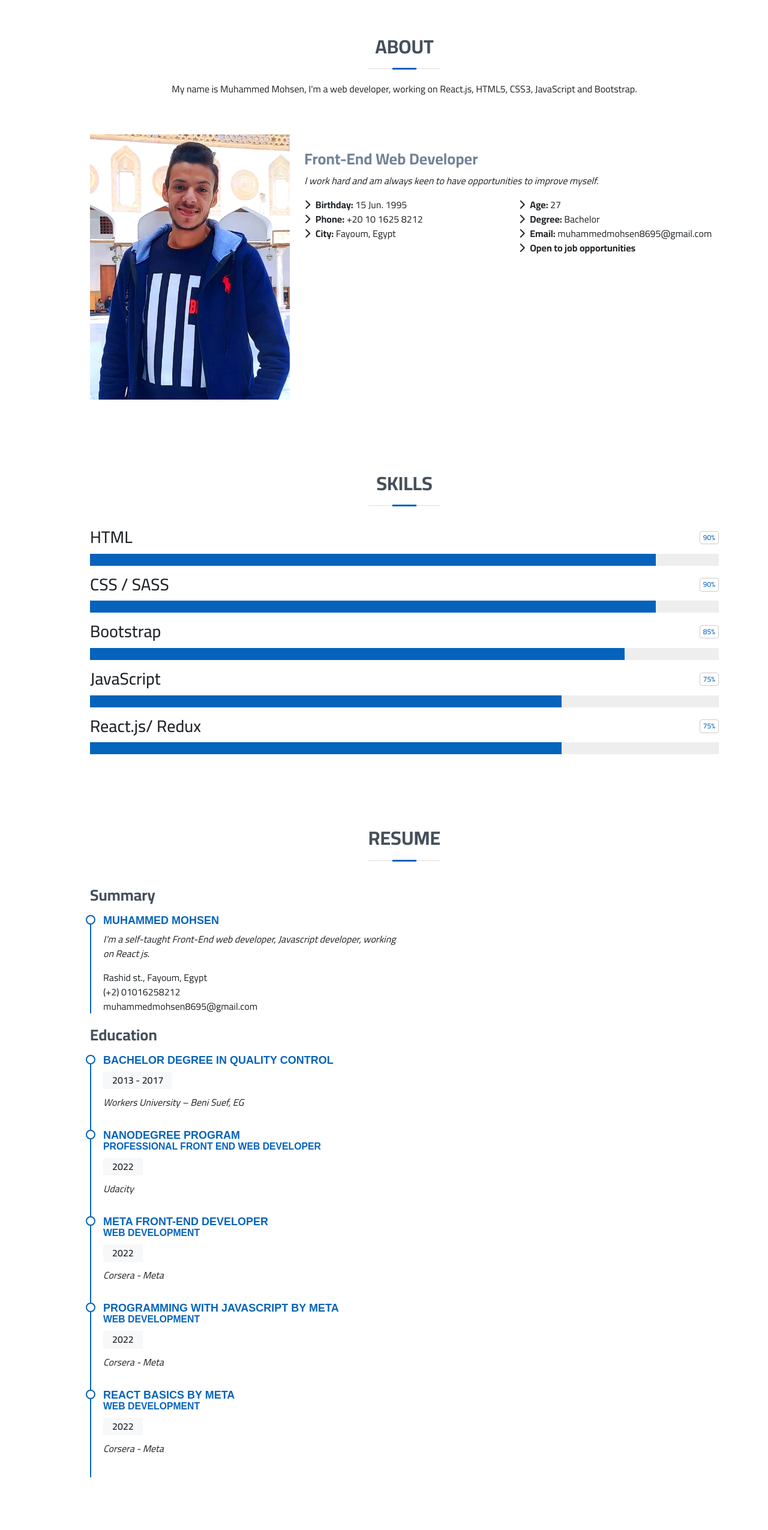
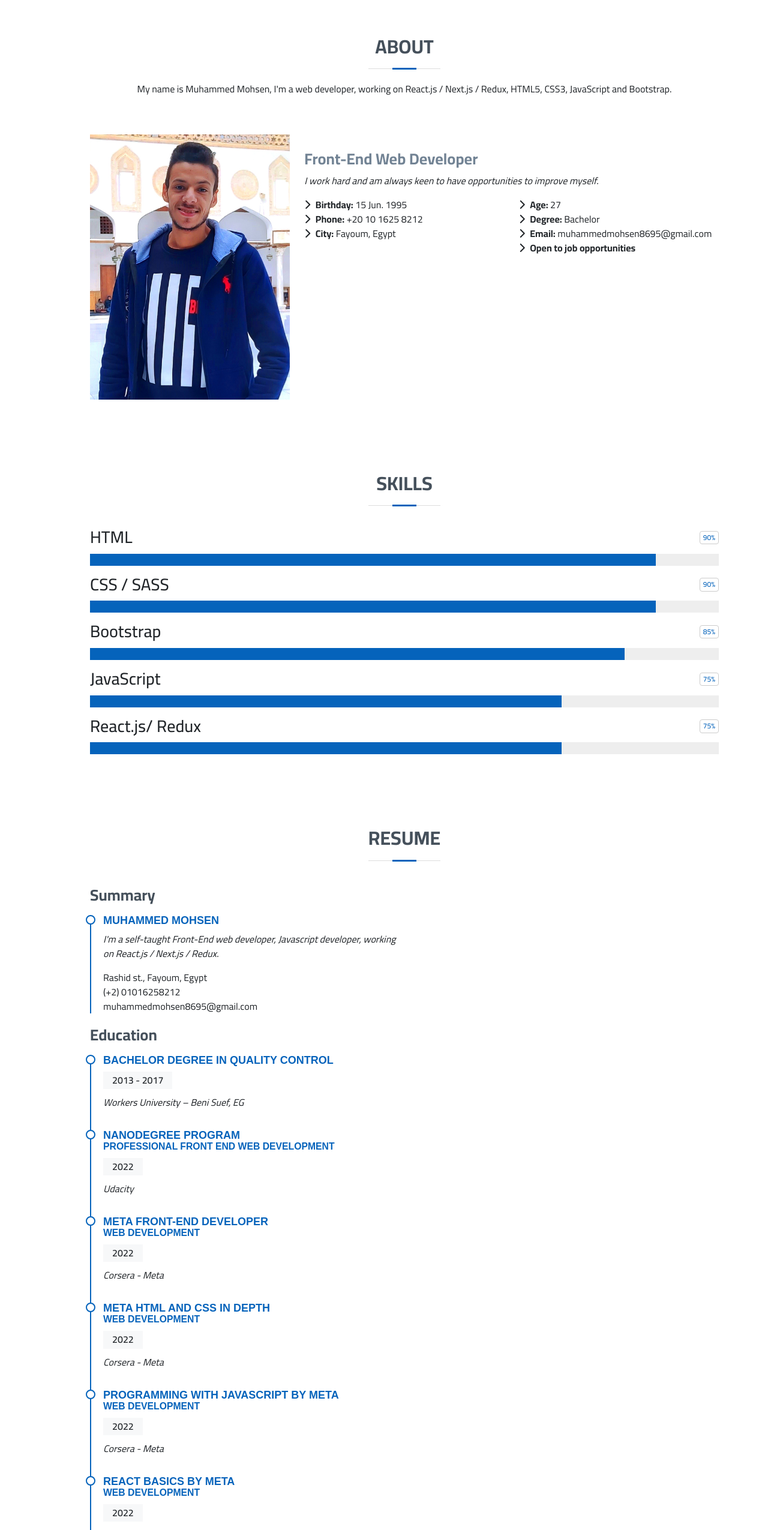
Before and after one commit to MuhammedMohsenn/My-Resume, a plain HTML site: page index.html in a window 1280 px wide. Shown: the part 802-3352 px from the top of the page at 60% size. Drawn offline with nearby package versions, Linux system fonts and the light colour scheme.

Commit message:
some updates

```diff
--- a/index.html
+++ b/index.html
@@ -95,7 +95,7 @@
             <h1 class="main-heading">About</h1>
             <p>
               My name is Muhammed Mohsen, I'm a web developer, working on
-              React.js, HTML5, CSS3, JavaScript and Bootstrap.
+              React.js / Next.js / Redux, HTML5, CSS3, JavaScript and Bootstrap.
             </p>
           </div>
 
@@ -216,7 +216,7 @@
               <p>
                 <em
                   >I'm a self-taught Front-End web developer, Javascript
-                  developer, working on React js.</em
+                  developer, working on React.js / Next.js / Redux.</em
                 >
               </p>
               <ul>
@@ -234,7 +234,7 @@
             <div class="resume-item">
               <h4>
                 NANODEGREE PROGRAM <br /><small
-                  >Professional Front End Web Developer</small
+                  >Professional Front End Web Development</small
                 >
               </h4>
               <h5>2022</h5>
@@ -243,6 +243,13 @@
             <div class="resume-item">
               <h4>
                 Meta Front-End Developer <br /><small> Web Development</small>
+              </h4>
+              <h5>2022</h5>
+              <p><em>Corsera - Meta</em></p>
+            </div>
+            <div class="resume-item">
+              <h4>
+                Meta HTML and CSS in depth <br /><small> Web Development</small>
               </h4>
               <h5>2022</h5>
               <p><em>Corsera - Meta</em></p>
@@ -291,7 +298,7 @@
               />
               <div class="portfolio-info">
                 <p>
-                  ShoppingHub is a fake E-commerce website, fully responsive,
+                  ShoppingHub is a small E-commerce website, fully responsive,
                   built using React, Redux, React router dom and hooks.
                 </p>
                 <a
@@ -312,7 +319,7 @@
               />
               <div class="portfolio-info">
                 <p>
-                  GLX-Travel is a website for a fake space travel agency, fully
+                  GLX-Travel is a website for a space travel agency, fully
                   responsive, built using React, React router dom and hooks.
                 </p>
                 <a
@@ -439,7 +446,8 @@
                   <a
                     href="https://graduation.udacity.com/confirm/GCLC2PCA"
                     target="_blank"
-                    >PROFESSIONAL FRONT END WEB DEVELOPER NANODEGREE PROGRAM</a
+                    >Professional Front End Web Development Nanodegree
+                    Program</a
                   >
                 </h4>
               </div>
```
